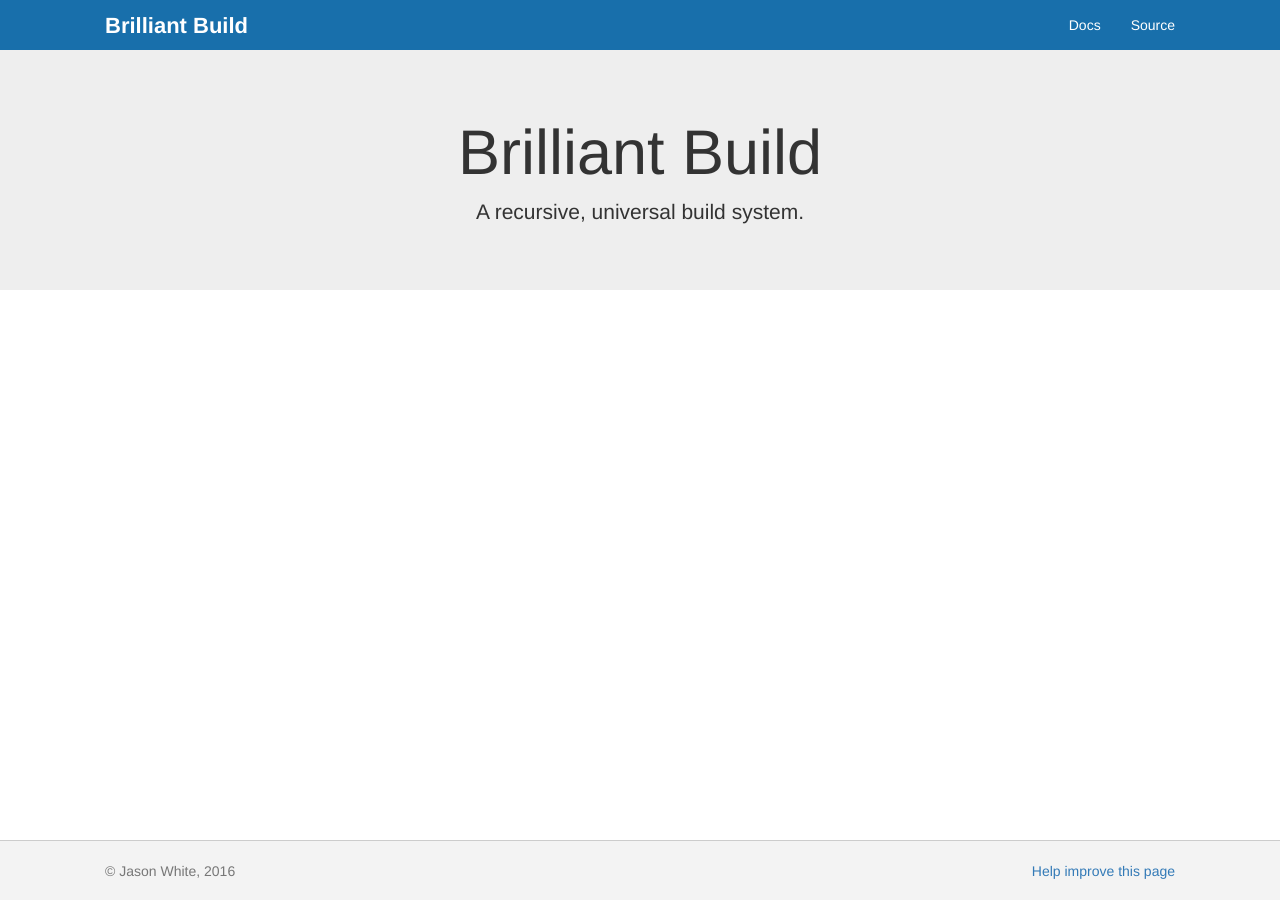
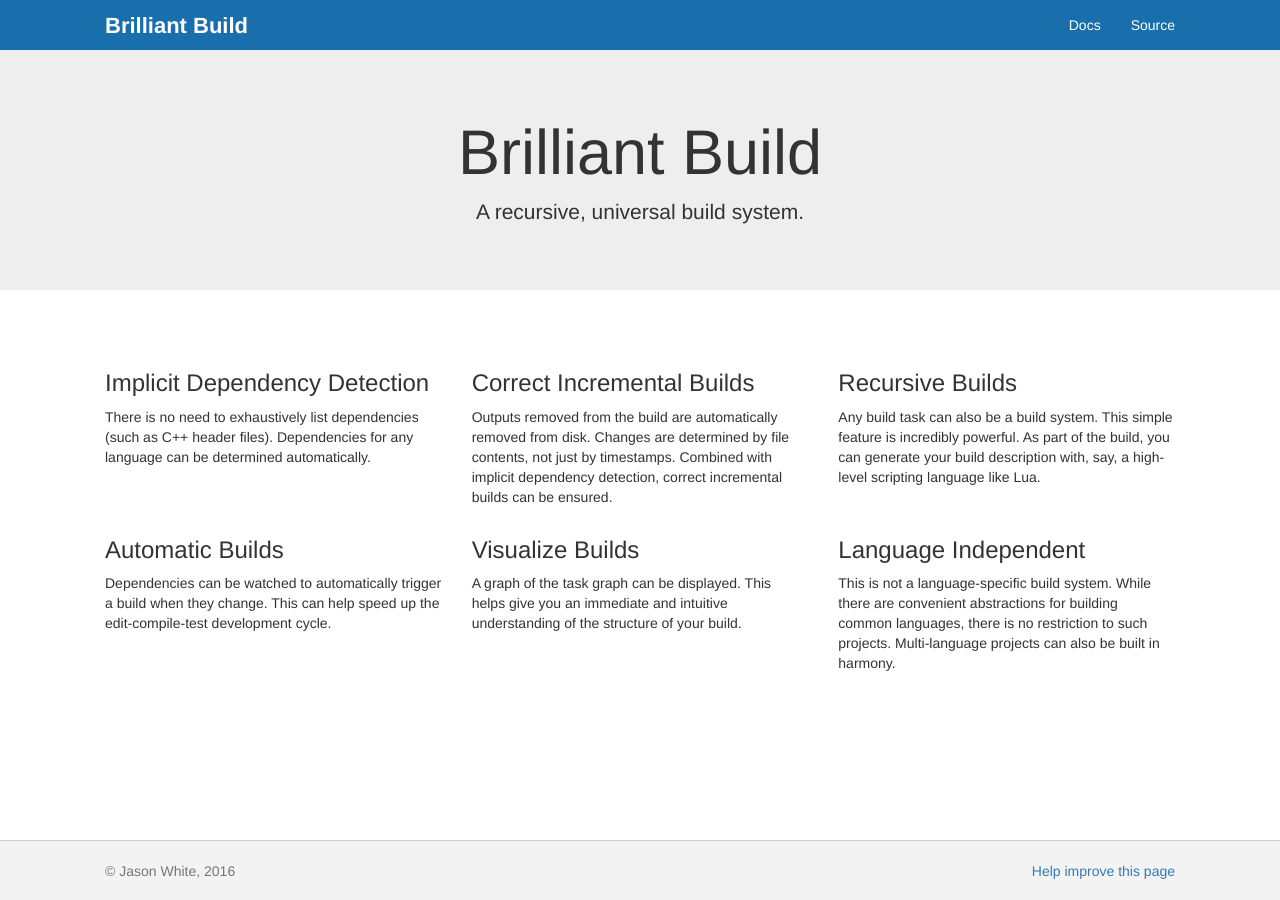
Before and after one commit to jasonwhite/button, a Jekyll site: the page built from docs/index.html, in a window 1280 px wide. Built offline with Jekyll 4.4.1, drawn with Linux system fonts in a browser that asks for light colours; nearby versions of some CDN libraries.

Commit message:
Add more information to docs landing page

```diff
--- a/docs/index.html
+++ b/docs/index.html
@@ -8,3 +8,48 @@ layout: default
         <p>A recursive, universal build system.</p>
     </div>
 </div>
+
+<div class="container">
+    <div class="row">
+        <div class="col-md-4">
+            <h3>Implicit Dependency Detection</h3>
+            <p>There is no need to exhaustively list dependencies (such as C++
+            header files). Dependencies for any language can be determined
+            automatically.</p>
+        </div>
+        <div class="col-md-4">
+            <h3>Correct Incremental Builds</h3>
+            <p>Outputs removed from the build are automatically removed from
+            disk. Changes are determined by file contents, not just by
+            timestamps. Combined with implicit dependency detection, correct
+            incremental builds can be ensured.</p>
+        </div>
+        <div class="col-md-4">
+            <h3>Recursive Builds</h3>
+            <p>Any build task can also be a build system. This simple feature is
+            incredibly powerful. As part of the build, you can generate your build
+            description with, say, a high-level scripting language like Lua.</p>
+        </div>
+    </div>
+    <div class="row">
+        <div class="col-md-4">
+            <h3>Automatic Builds</h3>
+            <p>Dependencies can be watched to automatically trigger a build when
+            they change. This can help speed up the edit-compile-test
+            development cycle.</p>
+        </div>
+        <div class="col-md-4">
+            <h3>Visualize Builds</h3>
+            <p>A graph of the task graph can be displayed. This helps give you
+            an immediate and intuitive understanding of the structure of your
+            build.</p>
+        </div>
+        <div class="col-md-4">
+            <h3>Language Independent</h3>
+            <p>This is not a language-specific build system. While there are
+            convenient abstractions for building common languages, there is no
+            restriction to such projects. Multi-language projects can also be
+            built in harmony.</p>
+        </div>
+    </div>
+</div>
```
